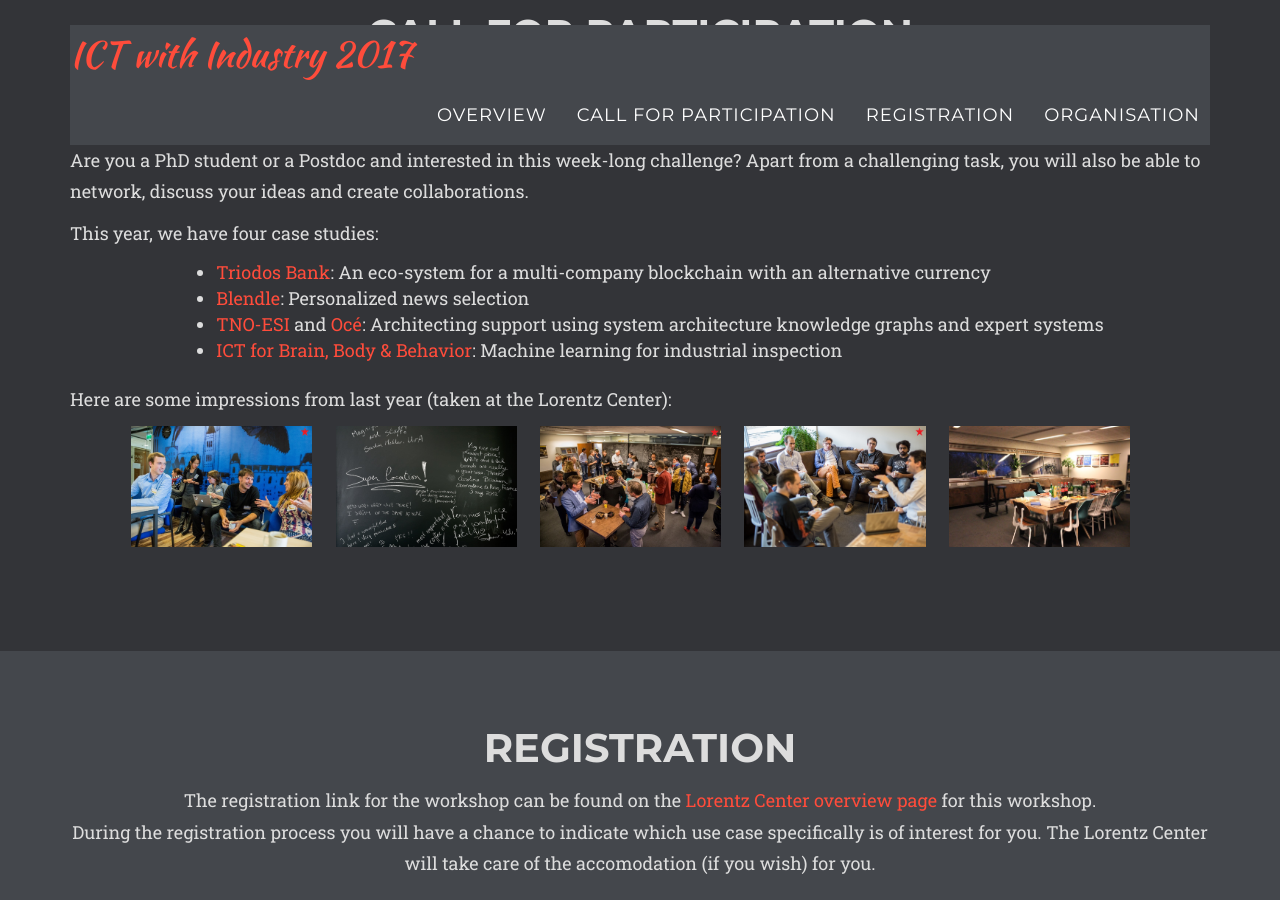
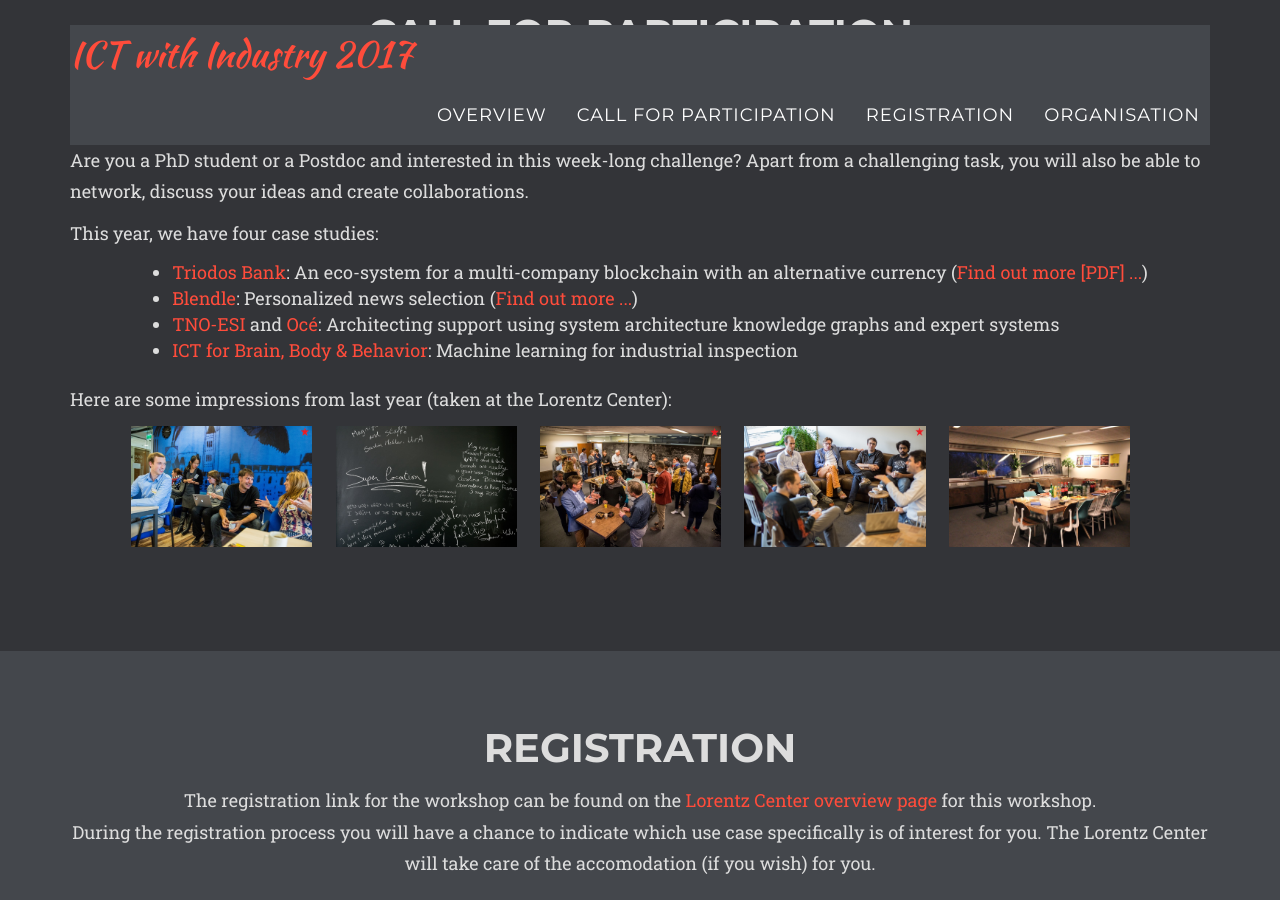
Before and after one commit to chauff/ictWI2017, a Jekyll site: the page built from index.html, in a window 1280 px wide and 900 px high, scrolled down 1585 px. Built offline with Jekyll 4.4.1, drawn with Linux system fonts in a browser that asks for light colours; nearby versions of some CDN libraries; some web fonts are replaced; library files that are not in the unit come from our copies; comment, search, counter and statistics services are not loaded.

Commit message:
Update cfpa.html

```diff
--- a/_includes/cfpa.html
+++ b/_includes/cfpa.html
@@ -19,8 +19,8 @@
                             <p class="text-left">
                             This year, we have four case studies:<br>
                                 <ul class="center-left">
-                                    <li><a href="https://www.triodos.nl/nl/over-triodos-bank/">Triodos Bank</a>: An eco-system for a multi-company blockchain with an alternative currency</li>
-                                    <li><a href="https://blendle.com/">Blendle</a>: Personalized news selection</li>
+                                    <li><a href="https://www.triodos.nl/nl/over-triodos-bank/">Triodos Bank</a>: An eco-system for a multi-company blockchain with an alternative currency (<a href="http://ictwithindustry2017.nl/ICTwI_Tridos.pdf">Find out more [PDF] ...</a>)</li>
+                                    <li><a href="https://blendle.com/">Blendle</a>: Personalized news selection (<a href="https://research.blendle.io/collaborations/ict-with-industry-2017/">Find out more ...</a>)</li>
                                     <li><a href="http://www.esi.nl/">TNO-ESI</a> and <a href="http://oce.com/">Océ</a>: Architecting support using system architecture knowledge graphs and expert systems</li>
                                     <li><a href="http://www.i3b.org/">ICT for Brain, Body &amp; Behavior</a>: Machine learning for industrial inspection</li>
                                 </ul>
```
